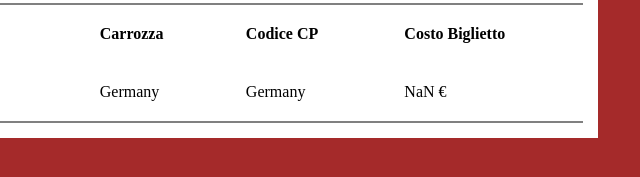
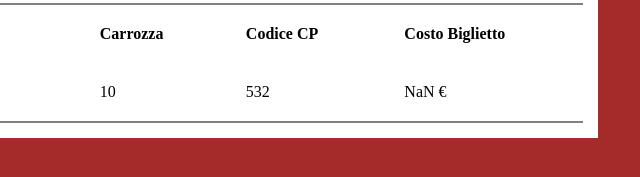
Before and after one commit to ValeriaGiannelli/js-biglietto-treno-form, a plain HTML site: page index.html in a window 1280 px wide. Both pictures are taken after a click on the button "Genera". Shown: the part 375-552 px from the top of the page, 554-1194 px from the left. Drawn offline with Linux system fonts and the light colour scheme.

Commit message:
ESERCIZIO TERMINATO - inserimento codici random

```diff
--- a/index.html
+++ b/index.html
@@ -85,10 +85,10 @@
                                 </tr>
 
                                 <tr>
-                                  <td id="input_name" class="user_name">Alfreds Futterkiste</td>
-                                  <td id="offerta">Maria Anders</td>
-                                  <td>Germany</td>
-                                  <td>Germany</td>
+                                  <td id="input_name" class="user_name"></td>
+                                  <td id="offerta"></td>
+                                  <td id="carrozza"></td>
+                                  <td id="codice_cp"></td>
                                   <td class="price"></td>
                                 </tr>
 
--- a/js/main.js
+++ b/js/main.js
@@ -70,6 +70,12 @@ generate.addEventListener('click',
         // inserisco il tipo di offerta che ha la persona
         document.getElementById("offerta").innerHTML = offer;
 
+        // inserimento di carrozza e codice CP
+        document.getElementById("carrozza").innerHTML = Math.floor(Math.random()*10+1);
+
+        document.getElementById("codice_cp").innerHTML = Math.floor(Math.random()*1000+1);
+
+
         // mostrare il biglietto aggiungendo all'elemento la classe "show" che ho dato in css
         displayTicket.classList.add("show");
     }
```
